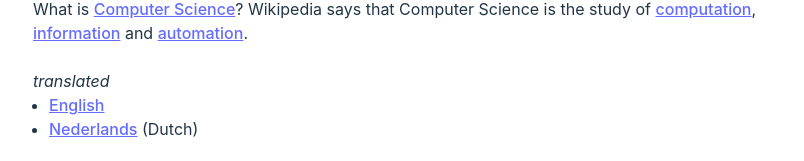
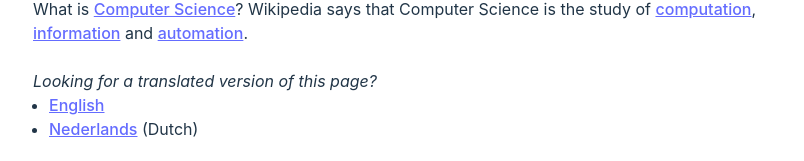
Before and after one commit to rohitjethoe/tu-student, a Vue app: page / in a window 1280 px wide. Shown: the part 301-462 px from the top of the page, without its empty margins (237-1041 px from the left). Built offline with nearby package versions, Linux system fonts and the light colour scheme; no server answers.

Commit message:
i18n home.translated fix in home.vue

```diff
--- a/src/views/Home.vue
+++ b/src/views/Home.vue
@@ -21,7 +21,7 @@ onMounted(() => {
 		</div>
 		<div class="pb-3">
 			<p>
-				{{ $t('home.biography.main') }} <br><br>{{ $t('home.biography.references.textual') }} <a href="https://en.wikipedia.org/wiki/Computer_science" target="_blank">{{ $t('home.biography.references.computerscience') }}</a>? {{ $t('home.biography.references.textual2') }} {{ $t('home.biography.references.computerscience') }} {{ $t('home.biography.references.textual3') }} <a href="https://en.wikipedia.org/wiki/Computation" target="_blank">{{ $t('home.biography.references.computation') }}</a>, <a href="https://en.wikipedia.org/wiki/Information" target="_blank">{{ $t('home.biography.references.information') }}</a> {{ $t('home.biography.references.textual4') }} <a href="https://en.wikipedia.org/wiki/Automation" target="_blank">{{ $t('home.biography.references.automation') }}</a>.<br><br><i>{{ $t('translated') }}</i>
+				{{ $t('home.biography.main') }} <br><br>{{ $t('home.biography.references.textual') }} <a href="https://en.wikipedia.org/wiki/Computer_science" target="_blank">{{ $t('home.biography.references.computerscience') }}</a>? {{ $t('home.biography.references.textual2') }} {{ $t('home.biography.references.computerscience') }} {{ $t('home.biography.references.textual3') }} <a href="https://en.wikipedia.org/wiki/Computation" target="_blank">{{ $t('home.biography.references.computation') }}</a>, <a href="https://en.wikipedia.org/wiki/Information" target="_blank">{{ $t('home.biography.references.information') }}</a> {{ $t('home.biography.references.textual4') }} <a href="https://en.wikipedia.org/wiki/Automation" target="_blank">{{ $t('home.biography.references.automation') }}</a>.<br><br><i>{{ $t('home.translated') }}</i>
 			</p>
 			<ul class="list-disc pl-4">
 				<li>
```
